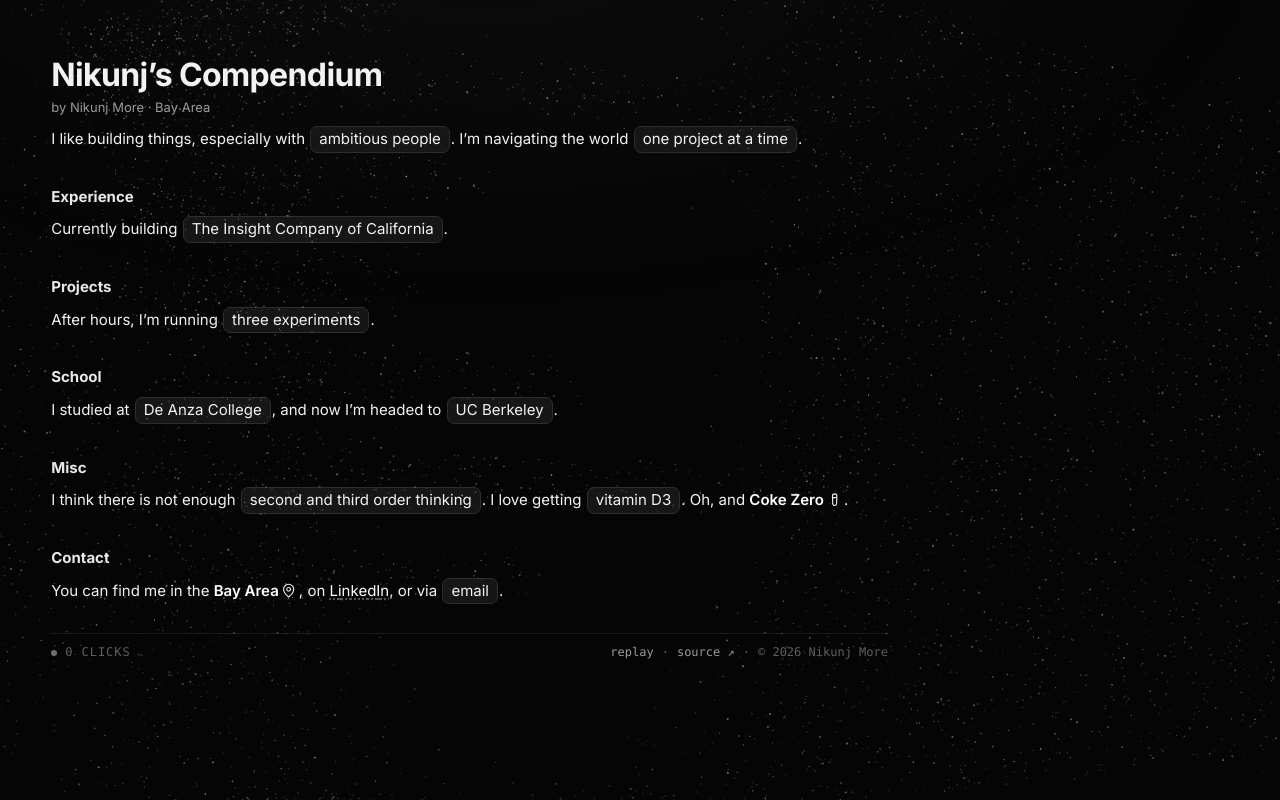
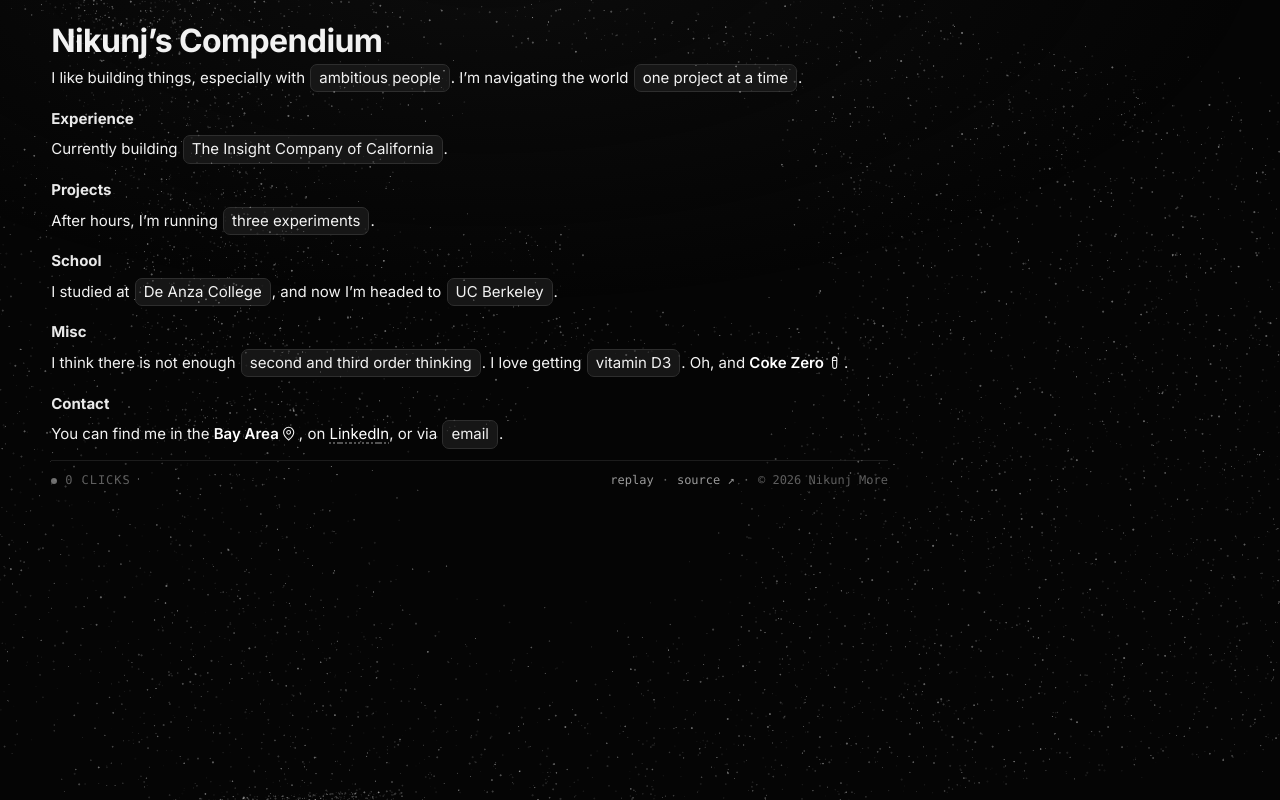
Before and after one commit to NikunjMore/Nikunjs-Compendium, a Next.js app: page / in a window 1280 px wide. Built offline with nearby package versions, Linux system fonts and the light colour scheme.

Commit message:
Rhythm solver fills any viewport; drop byline; airier sections

```diff
--- a/app/compendium.tsx
+++ b/app/compendium.tsx
@@ -7,7 +7,7 @@
  */
 
 import {
-  useCallback, useEffect, useMemo, useRef, useState,
+  useCallback, useEffect, useLayoutEffect, useMemo, useRef, useState,
 } from 'react';
 import { getEngine, type DotEngine } from './engine';
 import { Ctx, T, Tok, type CompendiumApi } from './content';
@@ -41,6 +41,29 @@ export default function Compendium() {
       return n;
     });
     setPing((p) => p + 1);
+  }, []);
+
+  /*
+   * Rhythm solver: spacing scales linearly with the --r variable, so two
+   * instant probes (r=1, r=2) give the pixels-per-r slope. Solve for the r
+   * that makes the page fill the viewport exactly, in any expansion state,
+   * on any screen. Probes run with transitions suppressed inside a single
+   * frame, so nothing flickers; the real change then eases in.
+   */
+  const fitRhythm = useCallback(() => {
+    const m = rootRef.current;
+    if (!m) return;
+    const doc = document.documentElement;
+    m.classList.add('measuring');
+    m.style.setProperty('--r', '1');
+    const sh1 = doc.scrollHeight;
+    m.style.setProperty('--r', '2');
+    const sh2 = doc.scrollHeight;
+    const slope = Math.max(40, sh2 - sh1);
+    const r = Math.max(0.9, Math.min(3.4, 1 + (innerHeight - 6 - sh1) / slope));
+    m.style.setProperty('--r', String(Math.round(r * 100) / 100));
+    void m.offsetHeight; /* flush layout before transitions return */
+    m.classList.remove('measuring');
   }, []);
 
   /* the engine + intro sequence */
@@ -84,6 +107,7 @@ export default function Compendium() {
 
       const reduced = matchMedia('(prefers-reduced-motion: reduce)').matches;
       document.documentElement.classList.add(reduced ? 'reduced' : 'anim');
+      fitRhythm(); /* settle the final layout before sampling glyph targets */
       const engine = getEngine(canvasRef.current, reduced);
       engineRef.current = engine;
 
@@ -114,7 +138,8 @@ export default function Compendium() {
 
     void run();
     return () => { cancelled = true; net.disconnect(); };
-  }, []);
+    // eslint-disable-next-line react-hooks/exhaustive-deps
+  }, [fitRhythm]);
 
   const api = useMemo<CompendiumApi>(() => ({
     isOpen: (id) => open.has(id),
@@ -125,37 +150,45 @@ export default function Compendium() {
     assembleNode: (el) => {
       /* drain the field radially around the box that was clicked */
       const r = el.getBoundingClientRect();
-      void engineRef.current?.assemble(el, {
-        perChar: 13,
-        origin: { x: r.left + r.width / 2, y: r.top + r.height / 2 },
-      });
+      const origin = { x: r.left + r.width / 2, y: r.top + r.height / 2 };
+      /* let the rhythm solver finish easing before sampling glyph targets */
+      setTimeout(() => {
+        void engineRef.current?.assemble(el, { perChar: 13, origin });
+      }, 340);
     },
   }), [open, bump]);
 
-  /*
-   * The field and the layout both respond to how unfolded the page is:
-   * the dot crowd thins toward silence as every token opens, and the
-   * vertical rhythm compresses from roomy (collapsed fills the screen)
-   * to tight (fully expanded still fits the screen).
-   */
+  /* the dot crowd thins toward silence as every token opens */
   const TOTAL_TOKENS = 17;
   const openness = Math.min(1, open.size / TOTAL_TOKENS);
-  const rhythm = 2.2 - openness * 1.25;
 
   useEffect(() => {
     engineRef.current?.setCrowd(1 - openness);
   }, [openness]);
 
+  /* refit when content unfolds, and when the window changes shape */
+  useLayoutEffect(() => {
+    fitRhythm();
+    // eslint-disable-next-line react-hooks/exhaustive-deps
+  }, [open]);
+
+  useEffect(() => {
+    let t = 0;
+    const onResize = () => {
+      clearTimeout(t);
+      t = window.setTimeout(fitRhythm, 150);
+    };
+    addEventListener('resize', onResize);
+    return () => { clearTimeout(t); removeEventListener('resize', onResize); };
+  }, [fitRhythm]);
+
   return (
     <Ctx.Provider value={api}>
       <canvas id="dots" ref={canvasRef} aria-hidden="true" />
 
-      <main ref={rootRef} style={{ ['--r' as string]: String(rhythm) } as React.CSSProperties}>
+      <main ref={rootRef}>
         <header>
           <h1 data-block><T text="Nikunj’s Compendium" /></h1>
-          <div data-block>
-            <p className="byline"><T text="by Nikunj More · Bay Area" /></p>
-          </div>
         </header>
 
         <section aria-label="About">
--- a/app/globals.css
+++ b/app/globals.css
@@ -34,7 +34,7 @@ body {
   background: var(--bg);
   color: var(--fg);
   font-size: 16.5px;
-  line-height: 1.62;
+  line-height: 1.7;
   -webkit-font-smoothing: antialiased;
   text-rendering: optimizeLegibility;
 }
@@ -74,7 +74,13 @@ main {
   max-width: 920px;
   margin: 0;
   padding: calc(var(--r, 1.4) * 26px) 32px calc(var(--r, 1.4) * 14px) clamp(28px, 4vw, 52px);
-  transition: padding 0.7s var(--spring);
+  transition: padding 0.3s var(--spring);
+}
+
+/* rhythm probes flip --r twice within one frame; nothing may animate then */
+main.measuring,
+main.measuring * {
+  transition: none !important;
 }
 
 /* ---------------- header ---------------- */
@@ -87,12 +93,6 @@ h1 {
   margin: 0;
 }
 
-.byline {
-  font-size: 14px;
-  color: var(--dim);
-  margin: 10px 0 0;
-}
-
 
 /* ---------------- sections ---------------- */
 
@@ -101,8 +101,8 @@ h1 {
   font-size: 16.5px;
   font-weight: 650;
   color: #e9e9e9;
-  margin: calc(var(--r, 1.4) * 15px) 0 2px;
-  transition: margin 0.7s var(--spring);
+  margin: calc(var(--r, 1.4) * 16px) 0 calc(var(--r, 1.4) * 4px);
+  transition: margin 0.3s var(--spring);
 }
 
 .js .hdr {
@@ -115,8 +115,8 @@ h1 {
 .reduced .hdr { transition: none; }
 
 p {
-  margin: calc(var(--r, 1.4) * 4px) 0;
-  transition: margin 0.7s var(--spring);
+  margin: calc(var(--r, 1.4) * 6px) 0;
+  transition: margin 0.3s var(--spring);
 }
 
 strong { font-weight: 600; color: #ffffff; }
@@ -192,7 +192,7 @@ footer {
   font-family: var(--mono);
   font-size: 12px;
   color: var(--faint);
-  transition: margin 0.7s var(--spring), opacity 0.9s ease;
+  transition: margin 0.3s var(--spring), opacity 0.9s ease;
 }
 
 .js footer { opacity: 0; transition: opacity 0.9s ease; }
@@ -245,10 +245,9 @@ footer a:hover { color: #ffffff; }
 /* ---------------- short laptop screens: tighten so it all fits ---------------- */
 
 @media (max-height: 860px) and (min-width: 700px) {
-  body { font-size: 15px; line-height: 1.45; }
+  body { font-size: 15px; line-height: 1.55; }
   h1 { font-size: clamp(26px, 4.2vh, 32px); }
   .hdr { font-size: 15px; }
-  .byline { margin-top: 6px; font-size: 13px; }
 }
 
 /* ---------------- small screens ---------------- */
```
